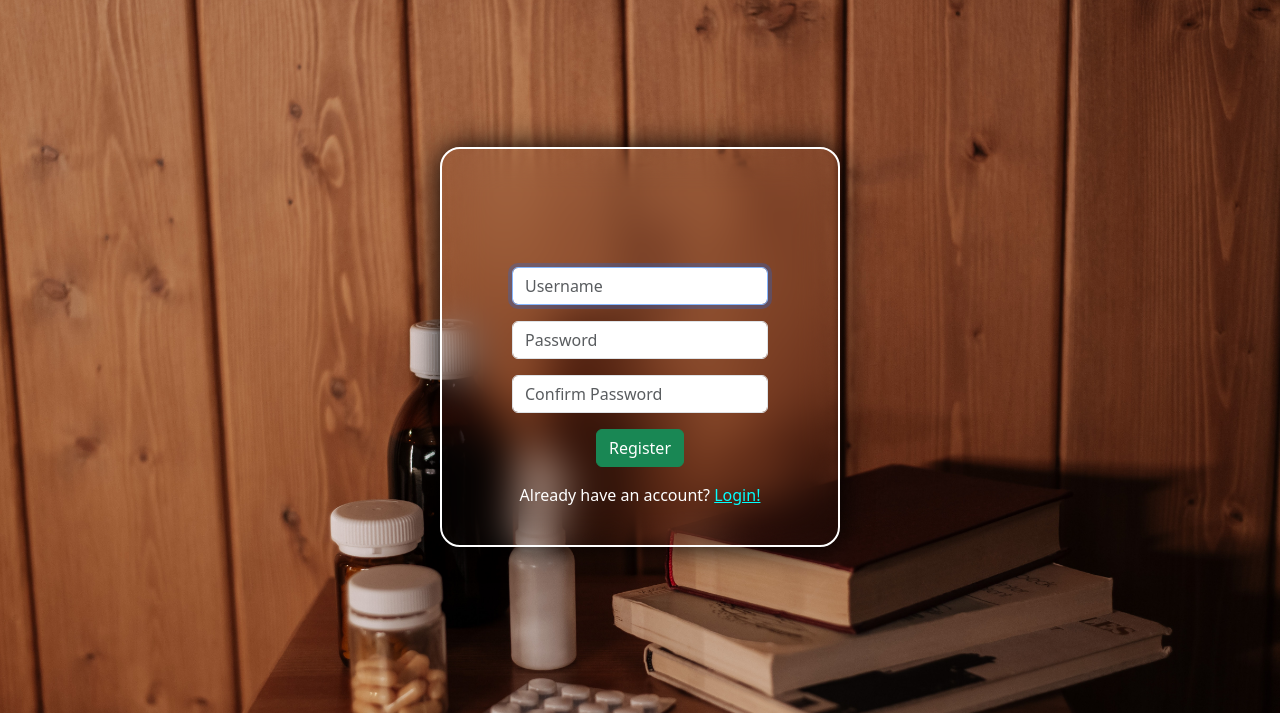
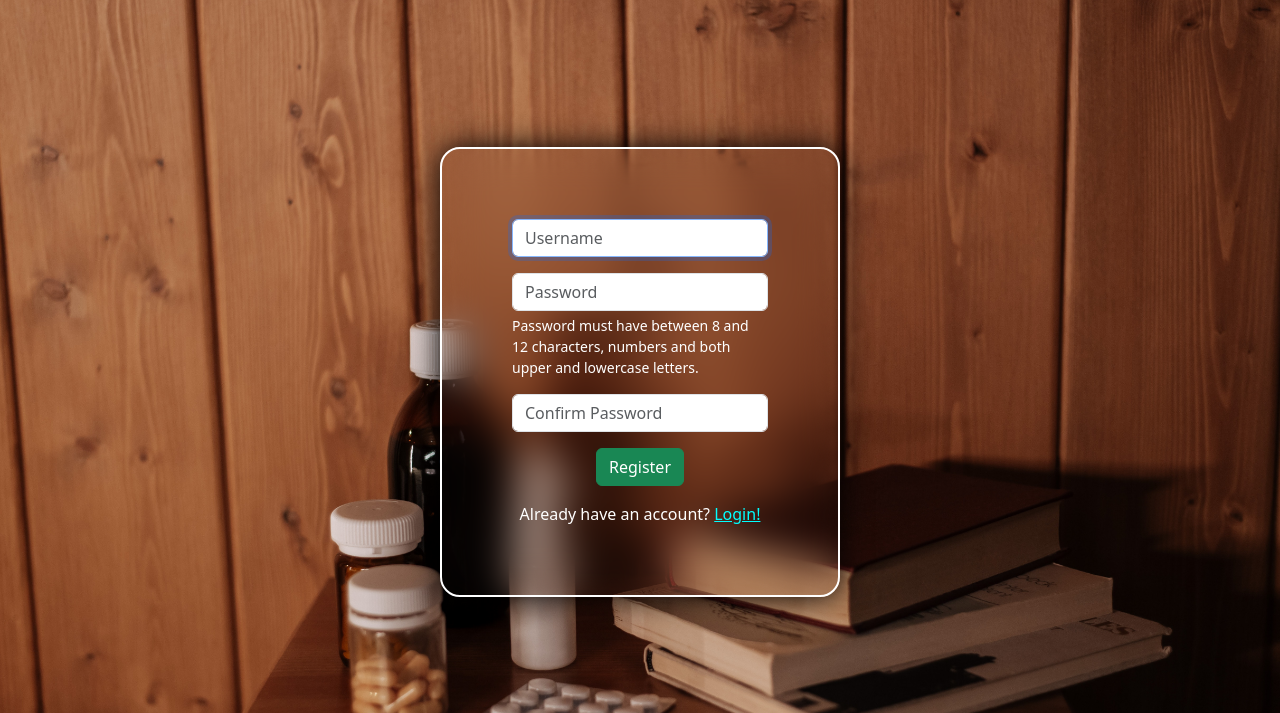
Before and after one commit to Thiagoalves033/Final_Project, a Flask app: page /register in a window 1280 px wide. Shown: the part 327-1040 px from the top of the page. Run offline with Flask 3, Linux system fonts and the light colour scheme; grey boxes are pictures that could not be loaded.

Commit message:
Added form-text to register page, added new class to stylesheet and modified .logbox class

```diff
--- a/static/style.css
+++ b/static/style.css
@@ -90,7 +90,7 @@ h3 {
 
 .logbox {
     width: 400px;
-    height: 400px;
+    height: 450px;
     background: transparent;
     border: 2px solid white;
     border-radius: 20px;
@@ -101,6 +101,11 @@ h3 {
 
 .logbox p {
     color: white;
+}
+
+.logbox .form-text {
+    color: white;
+    text-align: left;
 }
 
 a {
--- a/templates/register.html
+++ b/templates/register.html
@@ -7,9 +7,10 @@
         <div class="container d-flex justify-content-center min mt-5">
             <div class="logbox">
                 <form action="/register" method="post">
-                    <input class="form-control mt-5" type="text" placeholder="Username" id="username" name="username" autofocus autocomplete="off" required>
+                    <input class="form-control" type="text" placeholder="Username" id="username" name="username" autofocus autocomplete="off" required>
 
                     <input class="form-control mt-3" type="password" placeholder="Password" id="password" name="password" autocomplete="off" required>
+                    <div class="form-text">Password must have between 8 and 12 characters, numbers and both upper and lowercase letters.</div>
 
                     <input class="form-control mt-3" type="password" placeholder="Confirm Password" id="confirmation" name="confirmation" autocomplete="off" required>
 
```
Also changed, not shown: templates/login.html (line endings or trailing spaces).
